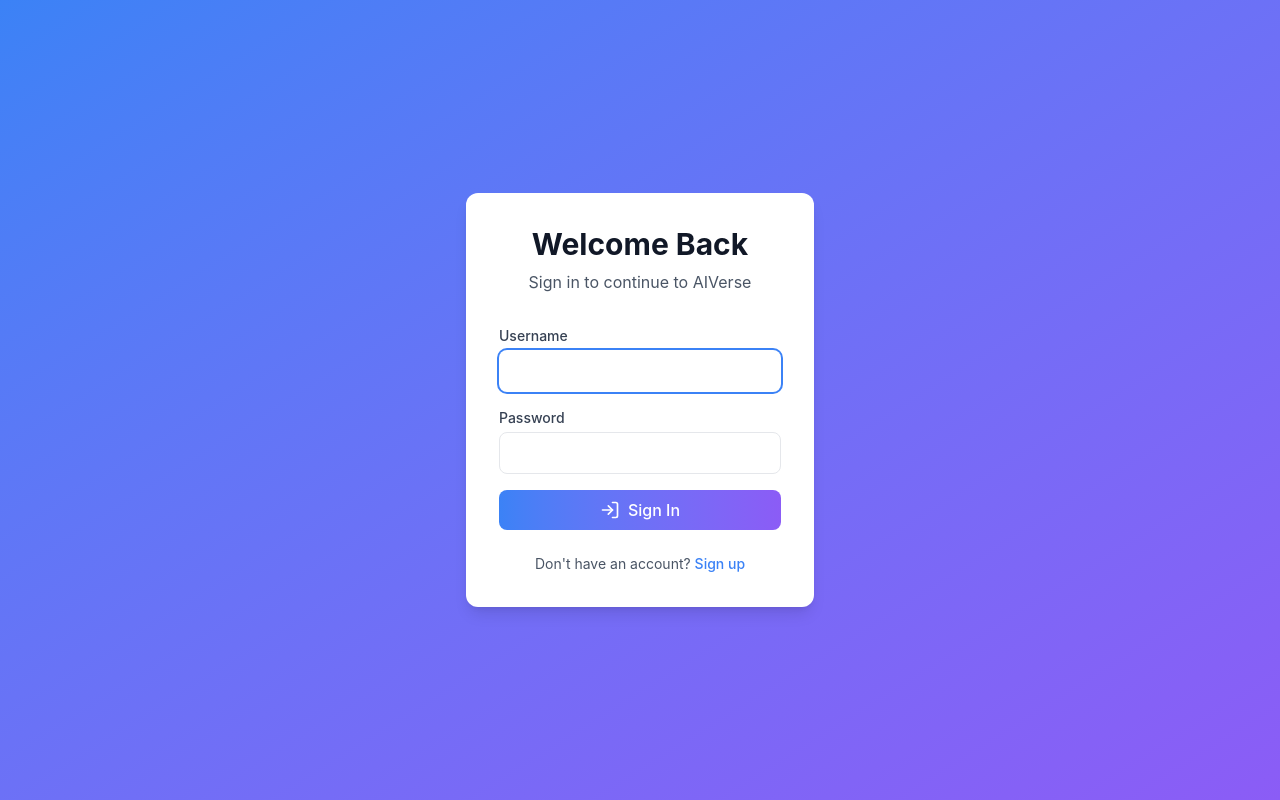
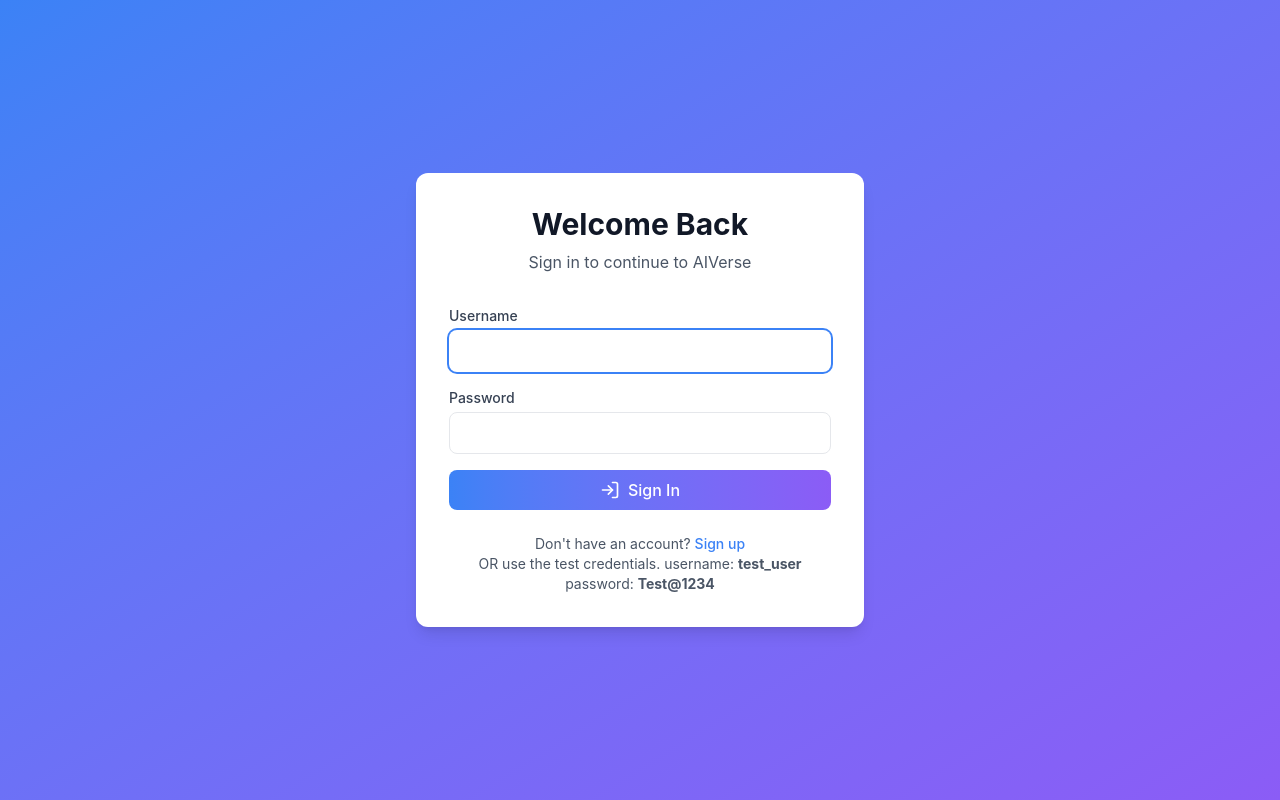
Before and after one commit to junaidte14/aiverse-frontend, a React (Vite) app: page / in a window 1280 px wide. Built offline with nearby package versions, Linux system fonts and the light colour scheme; no server answers.

Commit message:
added test credentials

```diff
--- a/src/components/Login.tsx
+++ b/src/components/Login.tsx
@@ -99,6 +99,7 @@ export const Login: React.FC<LoginProps> = ({ onLoginSuccess, onSwitchToRegister
                         >
                             Sign up
                         </button>
+                        <p>OR use the test credentials. username: <strong>test_user</strong> password: <strong>Test@1234</strong></p>
                     </p>
                 </div>
             </div>
```
